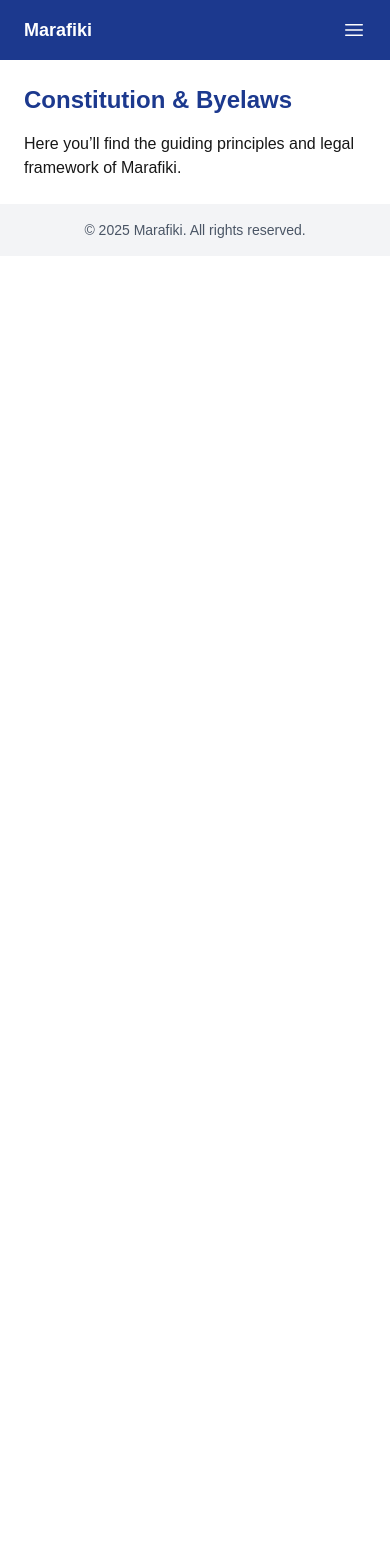
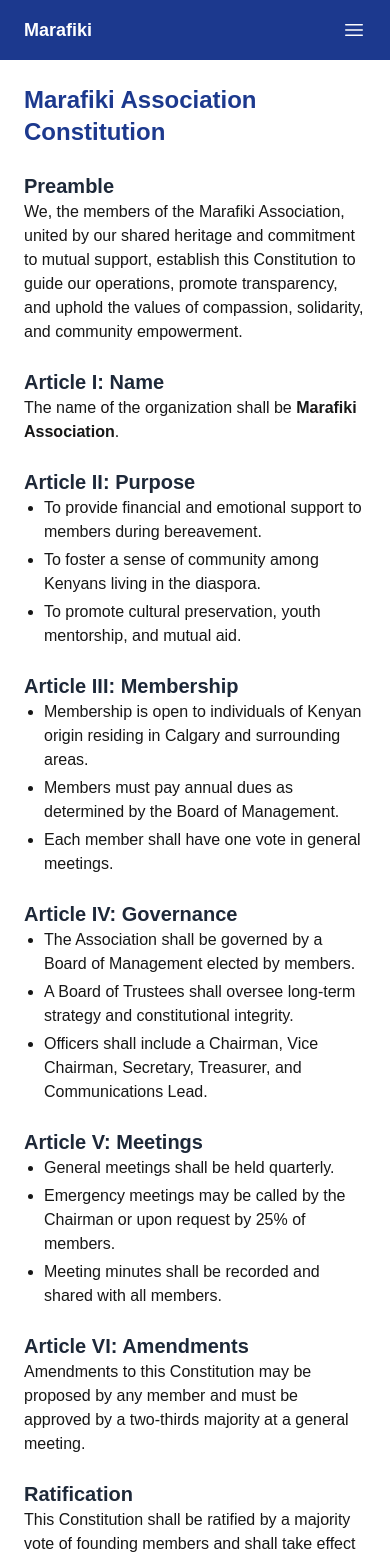
Before and after one commit to JKananda-code/marafiki-demo, a Next.js app: page /members/constitution in a window 390 px wide. Shown: the top 1559 px of the page. Before the commit the page ends 844 px from the top, so only its background shows below. Built offline with nearby package versions, Linux system fonts and the light colour scheme.

Commit message:
pm 19-Aug. code start

```diff
--- a/app/members/constitution/page.tsx
+++ b/app/members/constitution/page.tsx
@@ -1,8 +1,71 @@
 export default function ConstitutionPage() {
   return (
-    <div className="space-y-4 max-w-3xl mx-auto">
-      <h2 className="text-2xl font-bold text-blue-900">Constitution & Byelaws</h2>
-      <p>Here you’ll find the guiding principles and legal framework of Marafiki.</p>
+    <div className="space-y-6 max-w-3xl mx-auto">
+      <h2 className="text-2xl font-bold text-blue-900">Marafiki Association Constitution</h2>
+
+      <section>
+        <h3 className="text-xl font-semibold text-gray-800">Preamble</h3>
+        <p>
+          We, the members of the Marafiki Association, united by our shared heritage and commitment to mutual support, establish this Constitution to guide our operations, promote transparency, and uphold the values of compassion, solidarity, and community empowerment.
+        </p>
+      </section>
+
+      <section>
+        <h3 className="text-xl font-semibold text-gray-800">Article I: Name</h3>
+        <p>
+          The name of the organization shall be <strong>Marafiki Association</strong>.
+        </p>
+      </section>
+
+      <section>
+        <h3 className="text-xl font-semibold text-gray-800">Article II: Purpose</h3>
+        <ul className="list-disc pl-5 space-y-1">
+          <li>To provide financial and emotional support to members during bereavement.</li>
+          <li>To foster a sense of community among Kenyans living in the diaspora.</li>
+          <li>To promote cultural preservation, youth mentorship, and mutual aid.</li>
+        </ul>
+      </section>
+
+      <section>
+        <h3 className="text-xl font-semibold text-gray-800">Article III: Membership</h3>
+        <ul className="list-disc pl-5 space-y-1">
+          <li>Membership is open to individuals of Kenyan origin residing in Calgary and surrounding areas.</li>
+          <li>Members must pay annual dues as determined by the Board of Management.</li>
+          <li>Each member shall have one vote in general meetings.</li>
+        </ul>
+      </section>
+
+      <section>
+        <h3 className="text-xl font-semibold text-gray-800">Article IV: Governance</h3>
+        <ul className="list-disc pl-5 space-y-1">
+          <li>The Association shall be governed by a Board of Management elected by members.</li>
+          <li>A Board of Trustees shall oversee long-term strategy and constitutional integrity.</li>
+          <li>Officers shall include a Chairman, Vice Chairman, Secretary, Treasurer, and Communications Lead.</li>
+        </ul>
+      </section>
+
+      <section>
+        <h3 className="text-xl font-semibold text-gray-800">Article V: Meetings</h3>
+        <ul className="list-disc pl-5 space-y-1">
+          <li>General meetings shall be held quarterly.</li>
+          <li>Emergency meetings may be called by the Chairman or upon request by 25% of members.</li>
+          <li>Meeting minutes shall be recorded and shared with all members.</li>
+        </ul>
+      </section>
+
+      <section>
+        <h3 className="text-xl font-semibold text-gray-800">Article VI: Amendments</h3>
+        <p>
+          Amendments to this Constitution may be proposed by any member and must be approved by a two-thirds majority at a general meeting.
+        </p>
+      </section>
+
+      <section>
+        <h3 className="text-xl font-semibold text-gray-800">Ratification</h3>
+        <p>
+          This Constitution shall be ratified by a majority vote of founding members and shall take effect immediately upon approval.
+        </p>
+      </section>
     </div>
   )
 }
--- a/app/members/members-list/page.tsx
+++ b/app/members/members-list/page.tsx
@@ -1,8 +1,28 @@
 export default function MembersListPage() {
+  const members = [
+    { name: 'Dan Mugo', role: 'Founder & Treasurer' },
+    { name: 'Wycliffe Oduor', role: 'Founder & Events Coordinator' },
+    { name: 'Sister Njeri', role: 'Founder & Spiritual Advisor' },
+    { name: 'Grace Mwangi', role: 'Communications Lead' },
+    { name: 'Peter Kamau', role: 'Youth Liaison' },
+    { name: 'Jane Wanjiku', role: 'Membership Secretary' },
+  ]
+
   return (
-    <div className="space-y-4 max-w-3xl mx-auto">
-      <h2 className="text-2xl font-bold text-blue-900">Members List</h2>
-      <p>A directory of all registered Marafiki members will appear here.</p>
+    <div className="space-y-6 max-w-3xl mx-auto">
+      <h2 className="text-2xl font-bold text-blue-900">Registered Members</h2>
+      <p className="text-gray-700">
+        Below is a sample list of Marafiki members. This section will eventually include full member profiles and contact details for internal use.
+      </p>
+
+      <ul className="divide-y divide-gray-200">
+        {members.map((member, index) => (
+          <li key={index} className="py-3">
+            <p className="font-semibold text-gray-800">{member.name}</p>
+            <p className="text-sm text-gray-500">{member.role}</p>
+          </li>
+        ))}
+      </ul>
     </div>
   )
 }
--- a/app/public/marketplace/page.tsx
+++ b/app/public/marketplace/page.tsx
@@ -1,8 +1,38 @@
+import ProductCard from '../../components/ProductCard';
+
 export default function MarketplacePage() {
   return (
-    <div className="space-y-4 max-w-3xl mx-auto">
+    <div className="space-y-6 max-w-4xl mx-auto">
       <h2 className="text-2xl font-bold text-green-800">Marketplace</h2>
-      <p>Explore products and services offered by Marafiki members.</p>
+      <p className="text-gray-700">
+        Browse products and services offered by Marafiki members. Support local talent and community entrepreneurship!
+      </p>
+
+      <div className="grid grid-cols-1 md:grid-cols-2 gap-4">
+        <ProductCard
+          title="Authentic Kenyan Beaded Jewelry"
+          description="Handcrafted necklaces and bracelets made with traditional Maasai beads. Perfect for gifts or cultural events."
+          price="$25–$60"
+          seller="Mama Njeri"
+          contact="njeri.jewels@example.com"
+        />
+
+        <ProductCard
+          title="Swahili Catering Services"
+          description="Delicious Kenyan dishes for parties, weddings, and community events. Menu includes pilau, chapati, samosas, and more."
+          price="Custom pricing"
+          seller="Chef Wycliffe"
+          contact="wycliffe.catering@example.com"
+        />
+
+        <ProductCard
+          title="Math & Science Tutoring"
+          description="One-on-one tutoring for high school students. Focus on STEM subjects with flexible scheduling."
+          price="$30/hr"
+          seller="Dan Mugo"
+          contact="dan.tutor@example.com"
+        />
+      </div>
     </div>
   )
 }
--- a/app/public/matangazo/page.tsx
+++ b/app/public/matangazo/page.tsx
@@ -1,8 +1,33 @@
+import AnnouncementCard from '../../components/AnnouncementCard'
+
 export default function MatangazoPage() {
   return (
-    <div className="space-y-4 max-w-3xl mx-auto">
+    <div className="space-y-6 max-w-4xl mx-auto">
       <h2 className="text-2xl font-bold text-green-800">Matangazo Newsletter</h2>
-      <p>Community news, updates, and announcements will be published here.</p>
+      <p className="text-gray-700">
+        Welcome to Matangazo—your source for community updates, initiatives, and shared moments.
+      </p>
+
+      <div className="space-y-4">
+        <AnnouncementCard
+          title="Youth Meet-Up Event Announced"
+          date="September 18, 2025"
+          summary="The Chairman has announced a Kenyan Youth Meet-Up Event scheduled for August 30th. The event will focus on career planning, mental health, substance abuse, and community belonging. Youth aged 13–25 are encouraged to attend."
+          author="Chairman, Marafiki Association"
+        />
+
+        <AnnouncementCard
+          title="Marketplace Launch"
+          date="September 10, 2025"
+          summary="Members can now list their products and services in the new Marketplace section. This initiative aims to support entrepreneurship and strengthen economic ties within our community."
+        />
+
+        <AnnouncementCard
+          title="New Members Welcomed"
+          date="September 1, 2025"
+          summary="We are pleased to welcome 12 new members to the Marafiki Association. Their commitment to community support and shared values enriches our collective strength."
+        />
+      </div>
     </div>
   )
 }
--- /dev/null
+++ b/components/AnnouncementCard.tsx
@@ -0,0 +1,17 @@
+interface AnnouncementCardProps {
+  title: string
+  date: string
+  summary: string
+  author?: string
+}
+
+export default function AnnouncementCard({ title, date, summary, author }: AnnouncementCardProps) {
+  return (
+    <div className="border rounded-lg p-4 shadow hover:shadow-md transition bg-white">
+      <h3 className="text-lg font-semibold text-blue-800">{title}</h3>
+      <p className="text-sm text-gray-500 mb-2">{date}</p>
+      <p className="text-gray-700">{summary}</p>
+      {author && <p className="mt-2 text-sm text-gray-600 italic">— {author}</p>}
+    </div>
+  )
+}
--- /dev/null
+++ b/components/ProductCard.tsx
@@ -0,0 +1,20 @@
+
+interface ProductCardProps {
+  title: string
+  description: string
+  price?: string
+  seller: string
+  contact: string
+}
+
+export default function ProductCard({ title, description, price, seller, contact }: ProductCardProps) {
+  return (
+    <div className="border rounded-lg p-4 shadow hover:shadow-md transition bg-white">
+      <h3 className="text-lg font-semibold text-green-800">{title}</h3>
+      {price && <p className="text-sm text-gray-600 mb-1">Price: {price}</p>}
+      <p className="text-gray-700 mb-2">{description}</p>
+      <p className="text-sm text-gray-500">Seller: {seller}</p>
+      <p className="text-sm text-blue-700">Contact: {contact}</p>
+    </div>
+  )
+}
```
